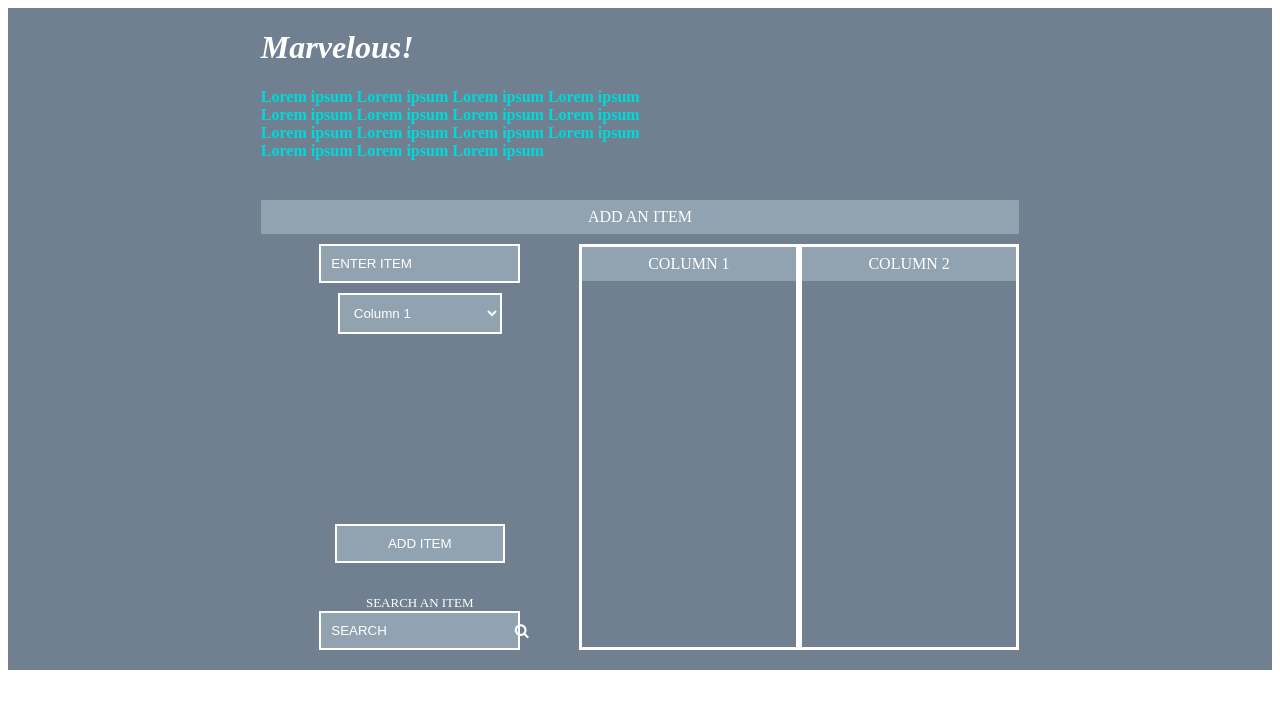
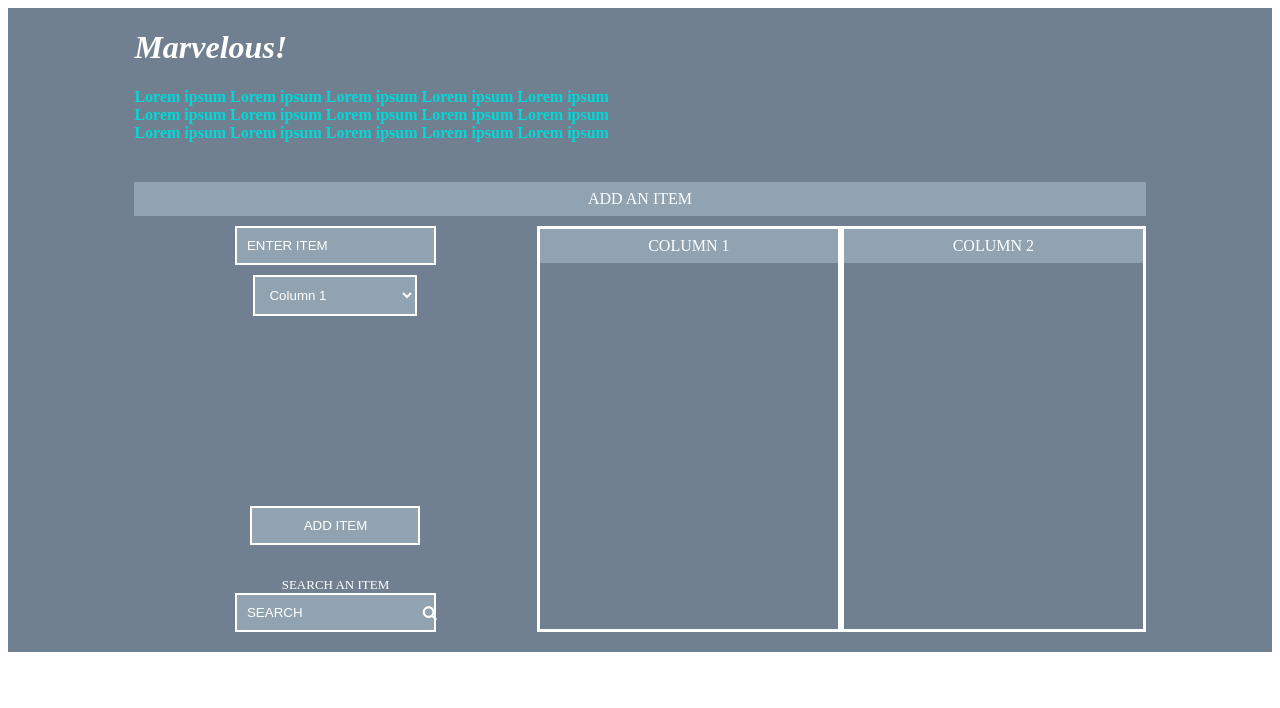
Before and after one commit to farazh/FE-Task-EG, a React app: page / in a window 1280 px wide. Shown: the top 708 px of the page. Built offline with nearby package versions, Linux system fonts and the light colour scheme.

Commit message:
minor updates

```diff
--- a/src/app/features/item-column/ItemColumn.jsx
+++ b/src/app/components/item-column/ItemColumn.jsx
@@ -1,6 +1,6 @@
 import React from "react";
-import { Item } from "../../components/item";
-import { ItemHeader } from "../../components/item-header";
+import { Item } from "../item";
+import { ItemHeader } from "../item-header";
 import "./ItemColumn.scss";
 
 export const ItemColumn = ({ columnId, items, onItemDelete }) => (
--- a/src/app/features/item-column/ItemColumn.scss
+++ b/src/app/components/item-column/ItemColumn.scss
@@ -9,10 +9,10 @@
 
 .column-child:nth-child(even) {
   color: #708090;
-  background-color: #dbd7d2;
+  background-color: #f4f0ec;
 }
 
 .column-child:nth-child(odd) {
-  color: #dbd7d2;
-  background-color: #708090;
+  color: white;
+  background-color: #a9a9a9;
 }
--- a/src/app/components/item-search-input/ItemSearch.scss
+++ b/src/app/components/item-search-input/ItemSearch.scss
@@ -31,7 +31,13 @@ label {
 .search .fa-search {
   position: absolute;
   top: 12px;
-  right: 50px;
+  right: 70px;
   font-size: 15px;
   color: white;
 }
+
+@media (min-width: 1024px) {
+  .search .fa-search {
+    right: 100px;
+  }
+}
--- /dev/null
+++ b/src/app/features/item-column-container/container.jsx
@@ -0,0 +1,32 @@
+import React from "react";
+import { ItemColumn } from "../../components/item-column";
+
+export const ColumnContainer = ({
+  column1,
+  column2,
+  onItemDelete,
+  searchTerm,
+}) => {
+  const visibleItems1 =
+    searchTerm === ""
+      ? column1
+      : column1.filter((item) => item.name.includes(searchTerm));
+  const visibleItems2 =
+    searchTerm === ""
+      ? column2
+      : column2.filter((item) => item.name.includes(searchTerm));
+  return (
+    <>
+      <ItemColumn
+        columnId="1"
+        items={visibleItems1}
+        onItemDelete={onItemDelete}
+      />
+      <ItemColumn
+        columnId="2"
+        items={visibleItems2}
+        onItemDelete={onItemDelete}
+      />
+    </>
+  );
+};
--- a/src/app/features/main.jsx
+++ b/src/app/features/main.jsx
@@ -1,8 +1,8 @@
-import React, { useEffect, useState } from "react";
+import React, { useState } from "react";
 import { Heading } from "../components/heading";
 import { ItemHeader } from "../components/item-header";
-import { ItemColumn } from "./item-column";
 import { ItemControls } from "./item-controls";
+import { ColumnContainer } from "./item-column-container/container";
 import "./main.scss";
 
 const App = () => {
@@ -42,14 +42,6 @@ const App = () => {
     item.columnId === "1" ? setColumn1(newItems) : setColumn2(newItems);
   };
 
-  const visibleItems1 =
-    searchTerm === ""
-      ? column1
-      : column1.filter((item) => item.name.includes(searchTerm));
-  const visibleItems2 =
-    searchTerm === ""
-      ? column2
-      : column2.filter((item) => item.name.includes(searchTerm));
   return (
     <div className="main">
       <Heading />
@@ -67,15 +59,11 @@ const App = () => {
           />
         </div>
         <div className="columns">
-          <ItemColumn
-            columnId="1"
-            items={visibleItems1}
+          <ColumnContainer
+            column1={column1}
+            column2={column2}
             onItemDelete={onItemDelete}
-          />
-          <ItemColumn
-            columnId="2"
-            items={visibleItems2}
-            onItemDelete={onItemDelete}
+            searchTerm={searchTerm}
           />
         </div>
       </div>
--- a/src/app/features/main.scss
+++ b/src/app/features/main.scss
@@ -4,14 +4,10 @@
   text-align: center;
   flex-direction: column;
 }
-@media (max-width: 760px) {
-  .main {
-    padding: 0 5% 0 5%;
-  }
-}
+
 @media (min-width: 760px) {
   .main {
-    padding: 0 20% 0 20%;
+    padding: 0 10% 0 10%;
   }
 }
 
```
Also changed, not shown: src/app/components/item-column/index.jsx (renamed from src/app/features/item-column/index.jsx).
